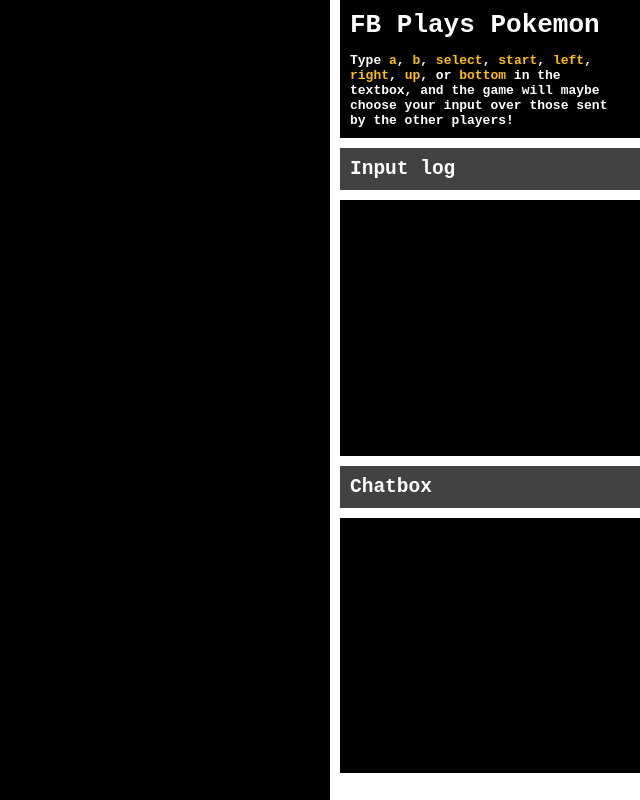
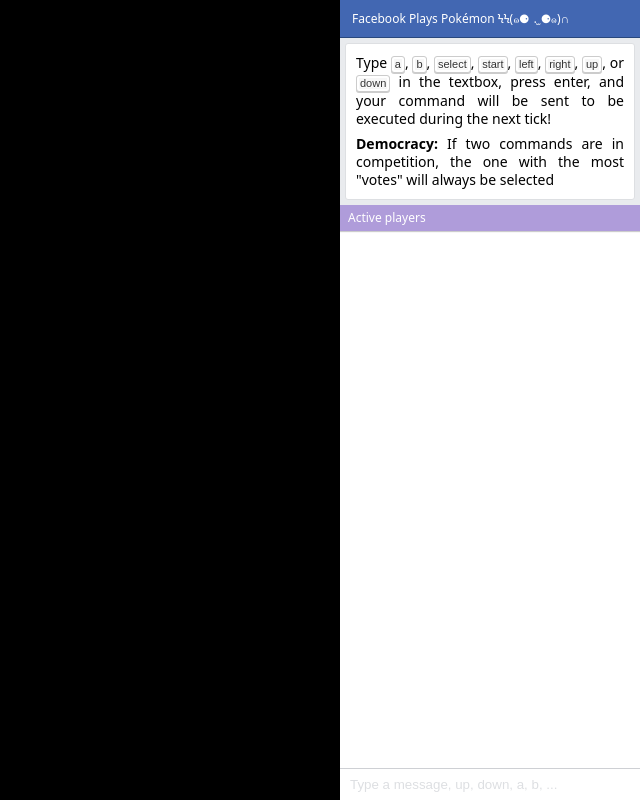
Before and after one commit to arcanis/tppserver, a website built with webpack: page assets/index.html in a window 1280 px wide. Shown: the whole page, without its empty margins (640-1280 px from the left). Built offline with nearby package versions, Linux system fonts and the light colour scheme; no server answers; what virtjs would draw is missing.

Commit message:
Updates the design

```diff
--- a/assets/client.js
+++ b/assets/client.js
@@ -1,12 +1,10 @@
 import Virtjs from 'virtjs';
 
 let canvas = document.querySelector(`#screen`);
-let logbox = document.querySelector(`#logbox .content`);
 let chatbox = document.querySelector(`#chatbox .content`);
-let userbox = document.querySelector(`#userbox`);
 
-let loglines = logbox.getElementsByClassName(`.line`);
-let chatlines = chatbox.getElementsByClassName(`.line`);
+let loglines = chatbox.getElementsByClassName(`.bot-line`);
+let chatlines = chatbox.getElementsByClassName(`.user-line`);
 
 // ---
 
@@ -29,11 +27,11 @@
         loglines[0].remove();
 
     let line = document.createElement(`div`);
-    line.className = `line`;
-    line.appendChild(document.createTextNode(`${data.input.name} (${Math.round(data.input.percent * 100)}%)`));
+    line.className = `bot-line`;
+    line.appendChild(document.createTextNode(`The selected input was ${data.input.name}, with ${Math.round(data.input.percent * 100)}% of the votes!`));
 
-    logbox.appendChild(line);
-    logbox.scrollTop = logbox.scrollHeight;
+    chatbox.appendChild(line);
+    chatbox.scrollTop = chatbox.scrollHeight;
 
 });
 
@@ -53,7 +51,7 @@
         chatlines[0].remove();
 
     let line = document.createElement(`div`);
-    line.className = `line`;
+    line.className = `user-line`;
     line.appendChild(document.createTextNode(data.chat));
 
     chatbox.appendChild(line);
--- a/assets/index.html
+++ b/assets/index.html
@@ -15,10 +15,27 @@
             </div>
 
             <div id="ui">
+                <div class="title">
+                    Facebook Plays Pokémon ϞϞ(๑⚈ ․̫ ⚈๑)∩
+                </div>
+                <div class="info">
+                    <p>Type <kbd>a</kbd>, <kbd>b</kbd>, <kbd>select</kbd>, <kbd>start</kbd>, <kbd>left</kbd>, <kbd>right</kbd>, <kbd>up</kbd>, or <kbd>down</kbd> in the textbox, press enter, and your command will be sent to be executed during the next tick!</p>
+                    <p><b>Democracy:</b> If two commands are in competition, the one with the most "votes" will always be selected</p>
+                </div>
+                <div id="chatbox">
+                    <div class="title">
+                        Active players
+                    </div>
+                    <div class="content">
+                    </div>
+                    <input id="userbox" type="text" autofocus="autofocus" placeholder="Type a message, up, down, a, b, ..." />
+                </div>
+                <!--
                 <div id="instructions"><h1>FB Plays Pokemon</h1>Type <em>a</em>, <em>b</em>, <em>select</em>, <em>start</em>, <em>left</em>, <em>right</em>, <em>up</em>, or <em>bottom</em> in the textbox, and the game will maybe choose your input over those sent by the other players!</div>
                 <div id="logbox"><h2>Input log</h2><div class="content"></div></div>
                 <div id="chatbox"><h2>Chatbox</h2><div class="content"></div></div>
                 <input id="userbox" type="text" autofocus="autofocus" />
+                -->
             </div>
 
         </div>
--- a/assets/style.css
+++ b/assets/style.css
@@ -1,3 +1,7 @@
+* {
+    box-sizing: border-box;
+}
+
 html, body {
     margin: 0;
 
@@ -5,38 +9,17 @@
     height: 100%;
 
     padding: 0;
-
-    background: #000000;
-}
-
-h1, h2 {
-    margin: 0;
-}
-
-h1 {
-    margin-bottom: .5em;
-}
-
-h2 {
-    border-bottom: 10px solid white;
-
-    background: #424242;
-}
-
-em {
-    font-style: normal;
-
-    color: #FFC000;
 }
 
 #main {
     display: flex;
+    flex-direction: row;
 
     width: 100%;
     height: 100%;
 }
 
-#wrapper {
+#main #wrapper {
     position: relative;
 
     flex: auto;
@@ -44,77 +27,164 @@
     height: 100%;
 }
 
-#screen {
+#main #ui {
+    display: flex;
+    flex-direction: column;
+    z-index: 2;
+
+    flex: none;
+    width: 300px;
+}
+
+#main #ui > * {
+    flex: none;
+}
+
+#wrapper #screen {
     position: absolute;
 
     width: 100%;
     height: 100%;
 }
 
-#ui {
+#chatbox {
     display: flex;
     flex-direction: column;
 
-    flex: none;
-    width: 300px;
-
-    border-left: 10px solid white;
+    flex: 1 !important;
 }
 
-#ui > div {
-    font-family: monospace;
-    font-weight: bold;
+#chatbox > .title {
+    z-index: 2;
 
-    color: #ffffff;
-}
-
-#ui > * {
-    border-top: 10px solid white;
-}
-
-#ui > *:first-child {
-    border-top: 0;
-}
-
-#logbox, #chatbox {
-    display: flex;
-    flex-direction: column;
-}
-
-#logbox h2, #chatbox h2 {
     flex: none;
 }
 
-#instructions, #logbox h2, #chatbox h2, #logbox .content, #chatbox .content {
-    padding: 10px;
-}
-
-#logbox .content, #chatbox .content {
-    flex: auto;
-    width: 100%;
-    height: 100%;
+#chatbox > .content {
+    flex: 1;
 
     overflow-y: scroll;
 }
 
-#logbox {
-    flex: 1;
+/**/
+
+#screen {
+    background-color: #000000;
+}
+
+#ui {
+    background-color: #e9ebee;
+    box-shadow: 0 2px 8px 0 rgba(0, 0, 0, .3);
+
+    font-family: SF Optimized, system-ui, -apple-system, BlinkMacSystemFont, '.SFNSText-Regular', sans-serif;
+}
+
+#ui > .title {
+    border-bottom: 1px solid #29487d;
+
+    padding: 10px 12px;
+
+    background-color: #4267b2;
+    color: #ffffff;
+
+    font-family: system-ui, -apple-system, BlinkMacSystemFont, '.SFNSText-Regular', sans-serif;
+    font-size: 12px;
+}
+
+.info {
+    margin: 5px;
+    padding: 10px;
+
+    border: 1px solid #dddfe2;
+    border-radius: 3px;
+
+    font-size: 14px;
+    text-align: justify;
+    line-height: 18px;
+
+    background: #ffffff;
+}
+
+.info kbd {
+    background-color:#f7f7f7;
+    border:1px solid #ccc;
+    border-radius:3px;
+    box-shadow:0 1px 0 rgba(0,0,0,0.2),0 0 0 2px #fff inset;
+    color:#333;
+    display:inline-block;
+    font-family:Arial,Helvetica,sans-serif;
+    font-size:11px;
+    margin:0;
+    line-height: 15px;
+    padding:0 3px;
+    text-shadow:0 1px 0 #fff;
+}
+
+.info p {
+    margin: 0;
+    margin-top: 7px;
+}
+
+.info p:first-child {
+    margin-top: 0;
+}
+
+#chatbox > .title {
+    height: 26px;
+
+    padding: 0 8px;
+
+    font-size: 12px;
+    line-height: 26px;
+
+    box-shadow: 0 1px 1px 0 rgba(0, 0, 0, .20);
+    background-color: rgb(175, 156, 218);
+    color: #ffffff;
+}
+
+#chatbox .content {
     width: 100%;
     height: 100%;
+
+    background: #ffffff;
 }
 
-#chatbox {
-    flex: 1;
-    width: 100%;
-    height: 100%;
+#chatbox .bot-line {
+    margin: 10px;
+
+    font-size: 11px;
+    text-align: right;
+
+    color: #90949c;
+}
+
+#chatbox .user-line {
+    margin: 10px;
+
+    border-radius: 12px;
+
+    padding: 10px;
+
+    font-size: 12px;
+
+    background-color: #f1f0f0;
+    color: #4b4f56;
 }
 
 #userbox {
+    border: 0;
+    border-top: 1px solid #ced0d4;
+
     flex: none;
-    width: 100%;
-    height: 25px;
+    height: 32px;
 
-    border: 0;
+    padding: 0 10px;
+
+    line-height: 32px;
 
     outline: none;
 }
+
+#userbox::-webkit-input-placeholder {
+    color: #dddfe2;
+}
```
